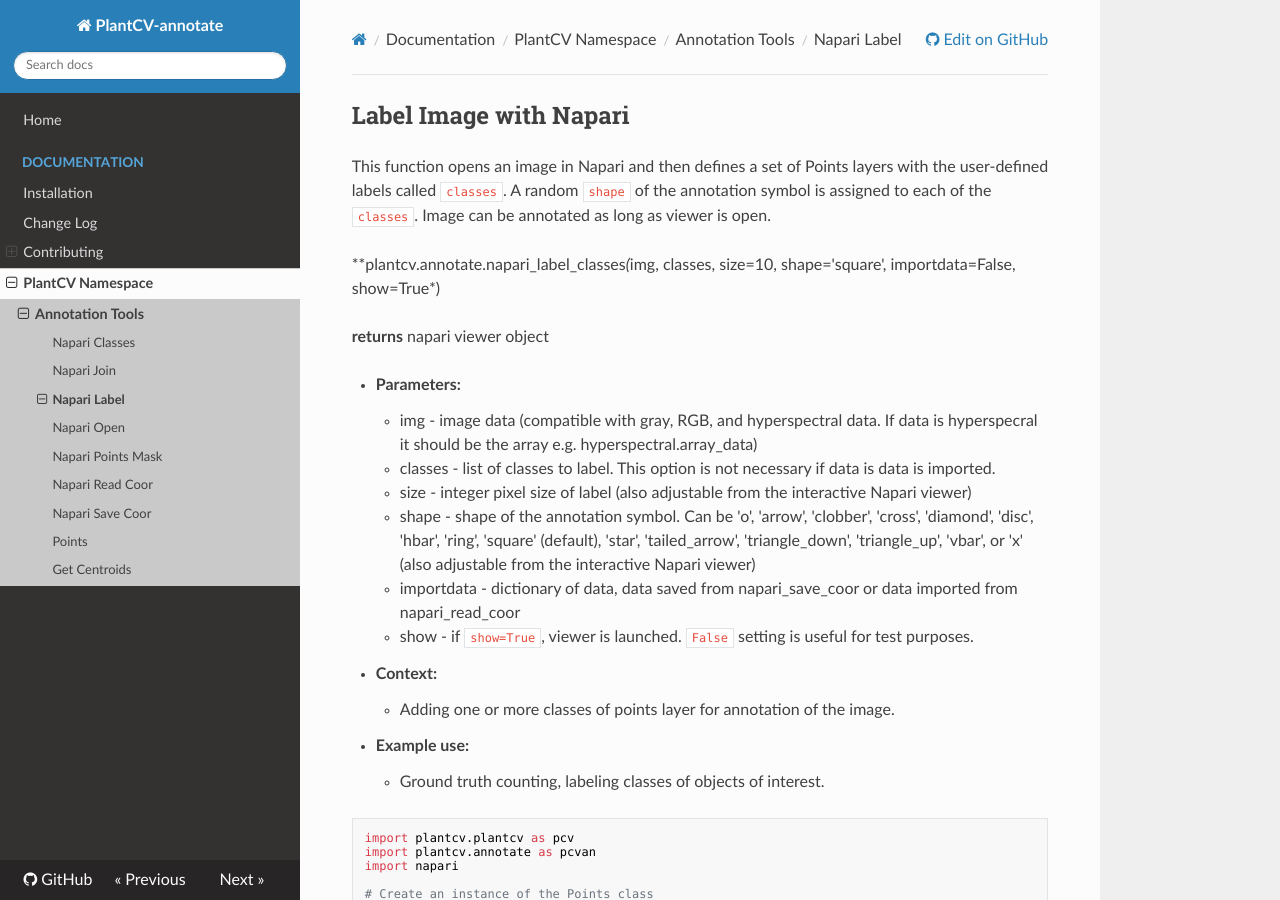
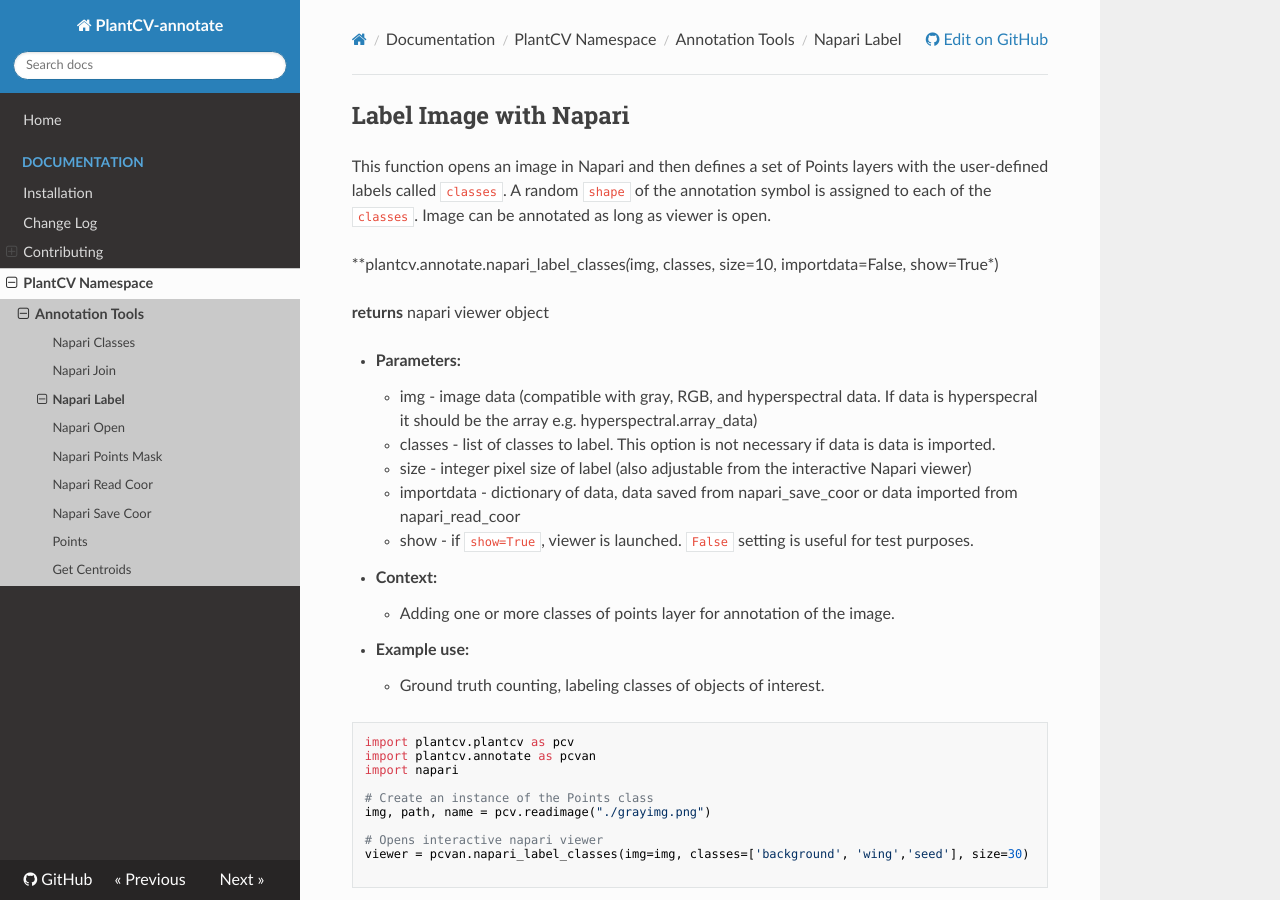
Before and after one commit to danforthcenter/plantcv-annotate, an MkDocs documentation site: the page built from docs/napari_label_classes.md, in a window 1280 px wide and 900 px high. Built offline with MkDocs 1.6.1, drawn with Linux system fonts in a browser that asks for light colours; nearby versions of some CDN libraries.

Commit message:
Update napari_label_classes.md
remove shape param

```diff
--- a/docs/napari_label_classes.md
+++ b/docs/napari_label_classes.md
@@ -4,7 +4,7 @@
 Image can be annotated as long as viewer is open.
 
 
-**plantcv.annotate.napari_label_classes*(*img, classes, size=10, shape='square', importdata=False, show=True*)
+**plantcv.annotate.napari_label_classes*(*img, classes, size=10, importdata=False, show=True*)
 
 **returns** napari viewer object
 
@@ -12,8 +12,6 @@
     - img - image data (compatible with gray, RGB, and hyperspectral data. If data is hyperspecral it should be the array e.g. hyperspectral.array_data)
     - classes - list of classes to label. This option is not necessary if data is data is imported.
     - size - integer pixel size of label (also adjustable from the interactive Napari viewer)
-    - shape - shape of the annotation symbol. Can be 'o', 'arrow', 'clobber', 'cross', 'diamond', 'disc', 'hbar', 'ring', 'square' (default), 'star', 'tailed_arrow',
-    'triangle_down', 'triangle_up', 'vbar', or 'x' (also adjustable from the interactive Napari viewer)
     - importdata - dictionary of data, data saved from napari_save_coor or data imported from napari_read_coor
     - show - if `show=True`, viewer is launched. `False` setting is useful for test purposes.
 
```
